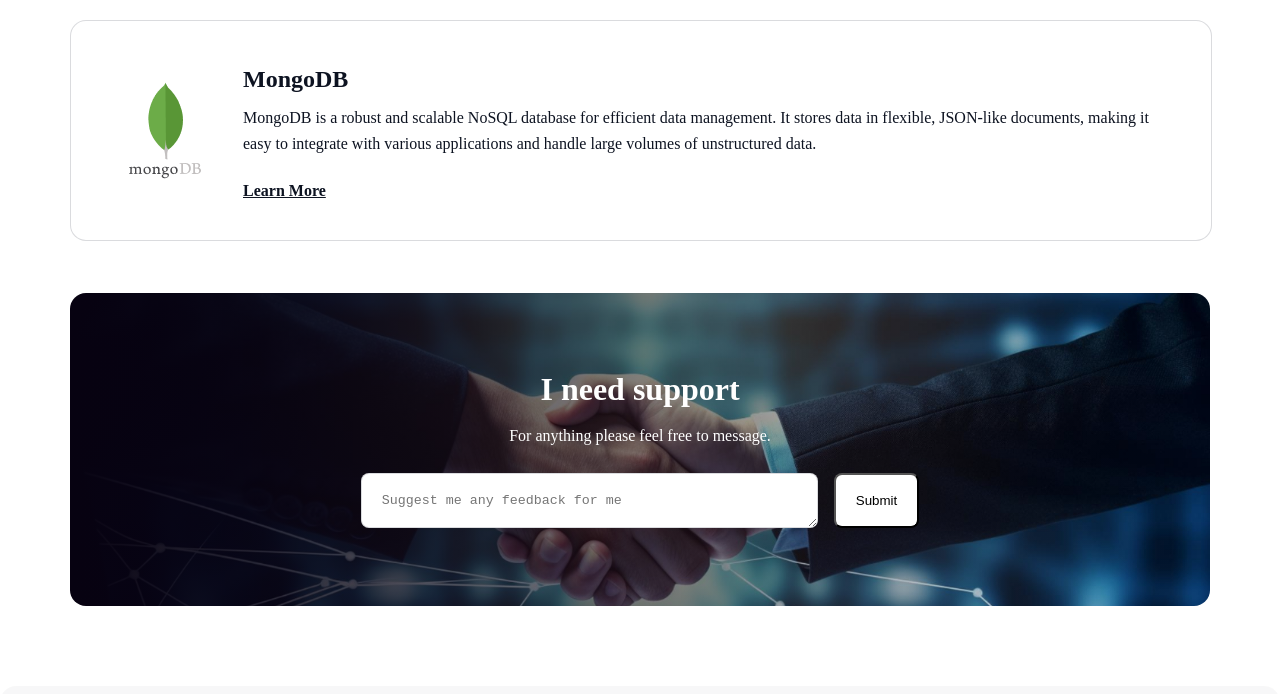
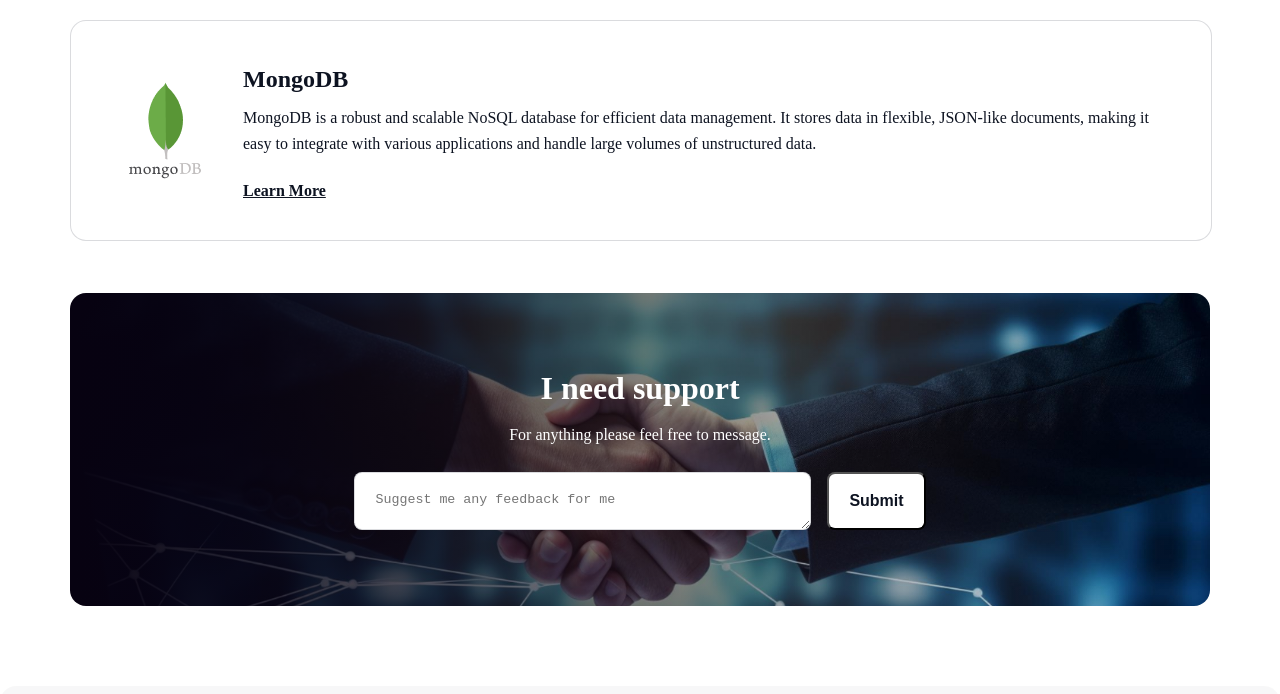
Before and after one commit to noushinsaad/assignment01, a plain HTML site: page index.html in a window 1280 px wide. Shown: the part 4304-4998 px from the top of the page. Drawn offline with Linux system fonts and the light colour scheme; a web font is replaced by a local one.

Commit message:
added fpnt size and weight for submit button at section-5

```diff
--- a/styles/style.css
+++ b/styles/style.css
@@ -35,7 +35,10 @@
     width: 852px;
 }
 
-.primary-btn,.contact-button,.card-button,#submit-btn:hover{
+.primary-btn,
+.contact-button,
+.card-button,
+#submit-btn:hover {
     cursor: pointer;
 }
 
@@ -454,6 +457,13 @@
     border-radius: 8px;
     background: rgb(255, 255, 255);
     padding: 17px 20px;
+    color: rgb(13, 19, 33);
+    /* font-family: Azeret Mono; */
+    font-size: 16px;
+    font-weight: 600;
+    line-height: 20px;
+    /* letter-spacing: 0%; */
+    /* text-align: center; */
 }
 
 /* footer section styles */
```
